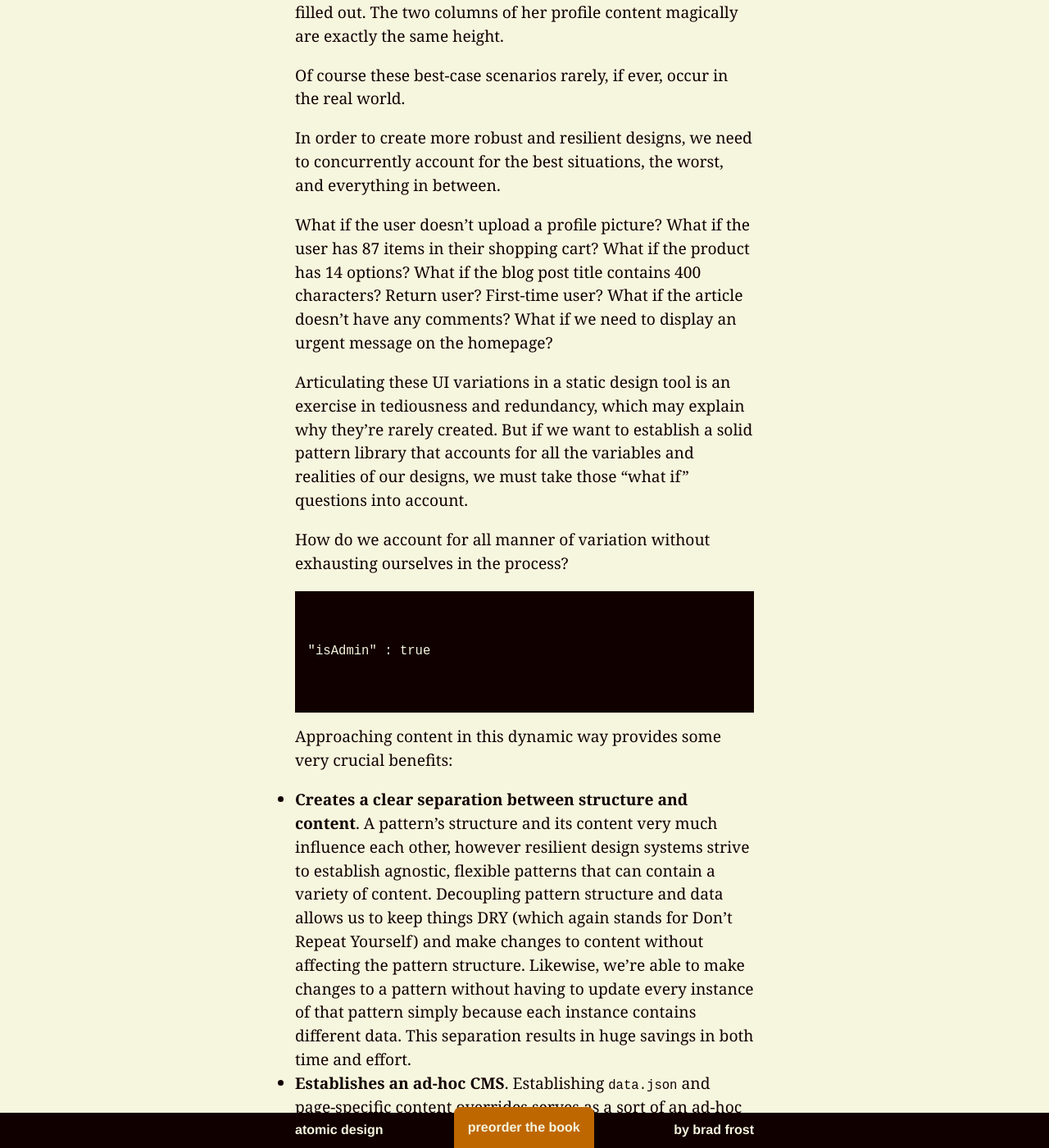
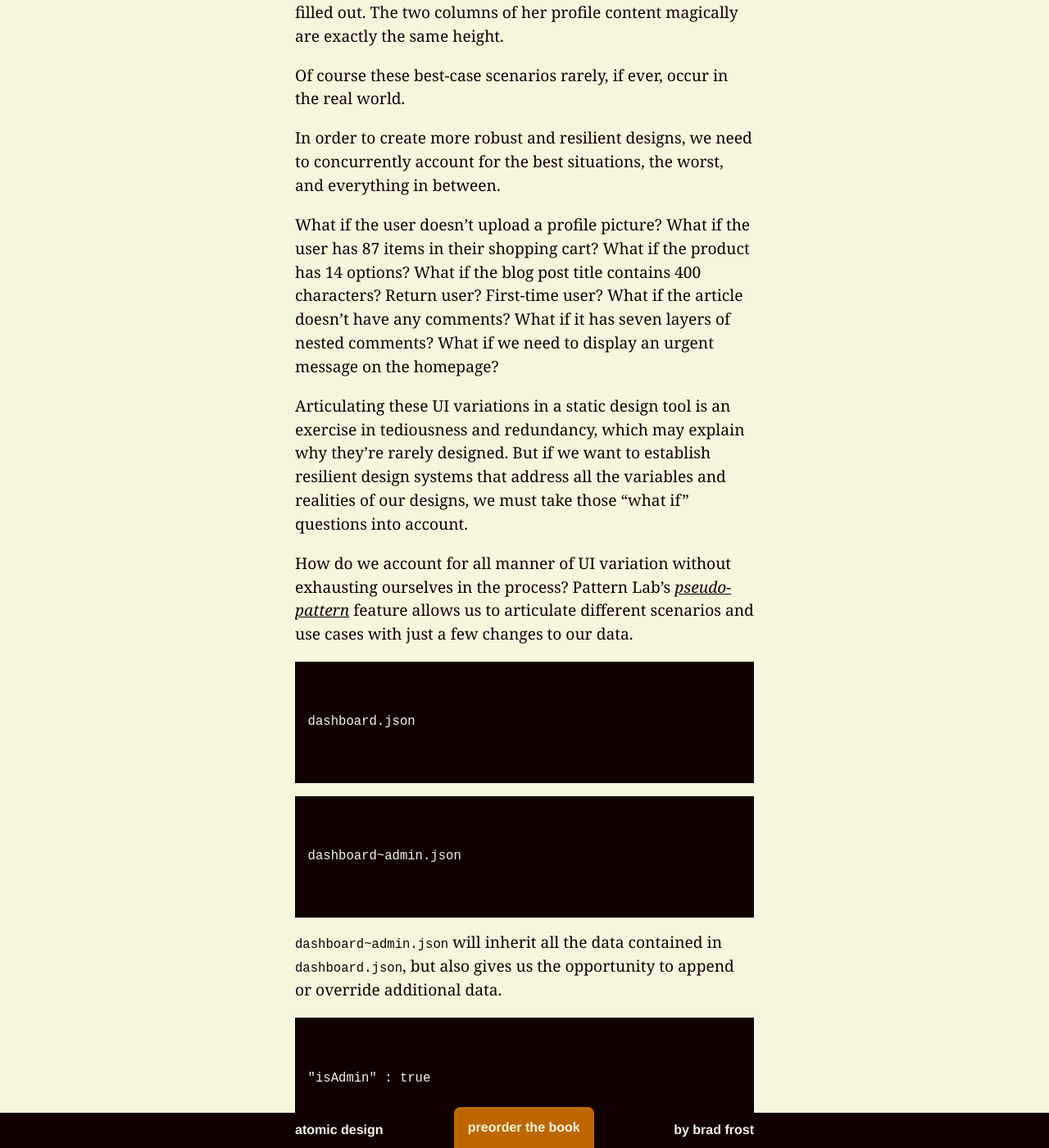
Before and after one commit to bradfrost/atomic-design, a Jekyll site: the page built from chapter-3.md, in a window 1280 px wide and 1400 px high, scrolled down 20666 px. Shown: the whole window at 82% size. Built offline with Jekyll 4.4.1, drawn with Linux system fonts in a browser that asks for light colours; some of the changed text lies outside the part shown.

Commit message:
Chapter 3 drafts
Pseudo-patterns section

```diff
--- a/chapter-3.md
+++ b/chapter-3.md
@@ -247,11 +247,29 @@ Of course these best-case scenarios rarely, if ever, occur in the real world.
 
 In order to create more robust and resilient designs, we need to concurrently account for the best situations, the worst, and everything in between.
 
-What if the user doesn’t upload a profile picture? What if the user has 87 items in their shopping cart? What if the product has 14 options? What if the blog post title contains 400 characters? Return user? First-time user? What if the article doesn’t have any comments? What if we need to display an urgent message on the homepage?
+What if the user doesn’t upload a profile picture? What if the user has 87 items in their shopping cart? What if the product has 14 options? What if the blog post title contains 400 characters? Return user? First-time user? What if the article doesn’t have any comments? What if it has seven layers of nested comments? What if we need to display an urgent message on the homepage?
 
-Articulating these UI variations in a static design tool is an exercise in tediousness and redundancy, which may explain why they're rarely created. But if we want to establish a solid pattern library that accounts for all the variables and realities of our designs, we must take those "what if" questions into account.
+Articulating these UI variations in a static design tool is an exercise in tediousness and redundancy, which may explain why they're rarely designed. But if we want to establish resilient design systems that address all the variables and realities of our designs, we must take those "what if" questions into account.
 
-How do we account for all manner of variation without exhausting ourselves in the process?
+How do we account for all manner of UI variation without exhausting ourselves in the process? Pattern Lab's *[pseudo-pattern](http://patternlab.io/docs/pattern-pseudo-patterns.html)* feature allows us to articulate different scenarios and use cases with just a few changes to our data.
+
+<pre>
+<code>
+{% raw %}
+dashboard.json
+{% endraw %}
+</code>
+</pre>
+
+<pre>
+<code>
+{% raw %}
+dashboard~admin.json
+{% endraw %}
+</code>
+</pre>
+
+`dashboard~admin.json` will inherit all the data contained in `dashboard.json`, but also gives us the opportunity to append or override additional data.
 
 <pre>
 <code>
@@ -261,7 +279,7 @@ How do we account for all manner of variation without exhausting ourselves in th
 </code>
 </pre>
 
-Approaching content in this dynamic way provides some very crucial benefits:
+Using Pattern Lab to design dynamic UI systems provides some very crucial benefits:
 
 - **Creates a clear separation between structure and content**. A pattern's structure and its content very much influence each other, however resilient design systems strive to establish agnostic, flexible patterns that can contain a variety of content. Decoupling pattern structure and data allows us to keep things DRY (which again stands for Don't Repeat Yourself) and make changes to content without affecting the pattern structure. Likewise, we're able to make changes to a pattern without having to update every instance of that pattern simply because each instance contains different data. This separation results in huge savings in both time and effort.
 - **Establishes an ad-hoc CMS**. Establishing `data.json` and page-specific content overrides serves as a sort of an ad-hoc content management system. Rather than having to install Wordpres, Drup
```
Also changed, not shown: 2 other files.
